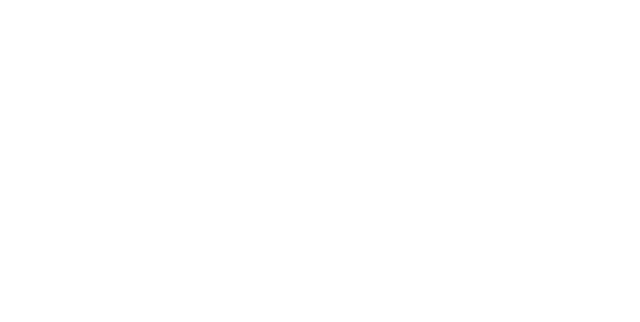
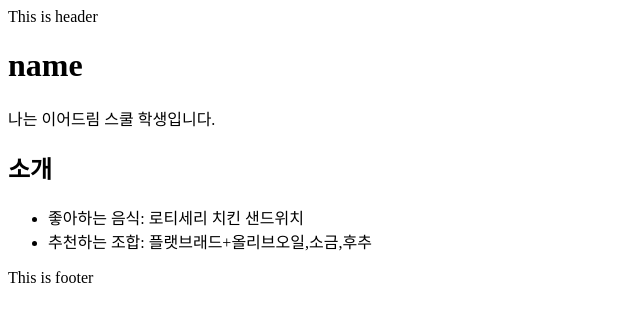
Before and after one commit to kclown0/kclown0.github.io, a plain HTML site: page index.html in a window 1280 px wide. Shown: the whole page, without its empty margins (0-640 px from the left). Drawn offline with Linux system fonts and the light colour scheme.

Commit message:
feat: Add body Content

```diff
--- a/index.html
+++ b/index.html
@@ -6,3 +6,17 @@
     <title>My first Page</title>
     <meta name="viewport" content="width=device-width, initial-scal=1.0">
   </head>
+    <body>
+    <header>This is header</header>
+    <main class="container">
+      <h1>name</h1>
+      <p>나는 이어드림 스쿨 학생입니다.</p>
+      <h2>소개</h2>
+      <ul>
+        <li>좋아하는 음식: 로티세리 치킨 샌드위치</li>
+        <li>추천하는 조합: 플랫브래드+올리브오일,소금,후추</li>
+      </ul>
+    </main>
+    <footer>This is footer</footer>
+  </body>
+</html>
```
